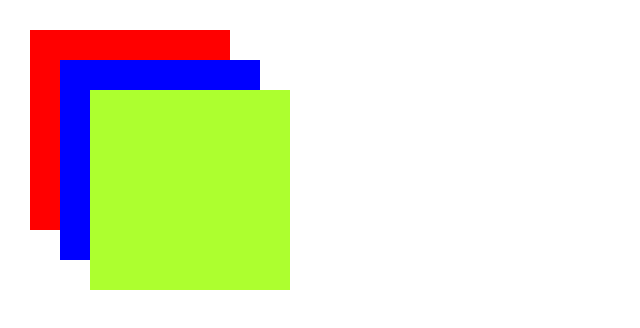
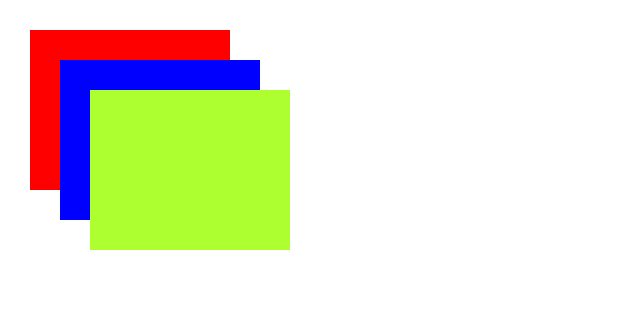
Before and after one commit to mohannadjamal/TTH-Tasks, a plain HTML site: page Entry-1/index.html in a window 1280 px wide. Shown: the whole page, without its empty margins (0-640 px from the left). Drawn offline with Linux system fonts and the light colour scheme.

Commit message:
Fixed sizes

```diff
--- a/Entry-1/style.css
+++ b/Entry-1/style.css
@@ -2,7 +2,7 @@
   display: inline-block;
   position: absolute;
   width: 200px;
-  height: 200px;
+  height: 160px;
 }
 
 .box--red {
```
